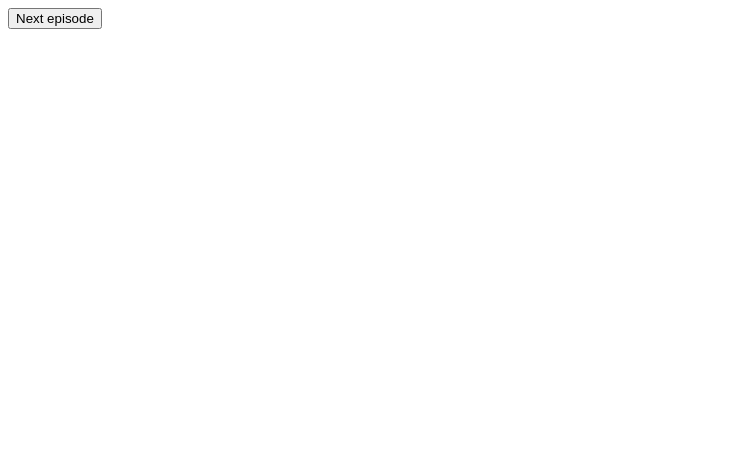
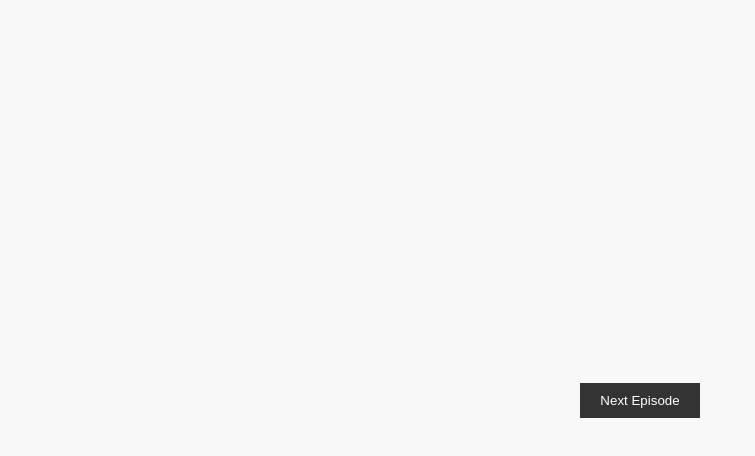
Before and after one commit to Julievogh/exercises, a plain HTML site: page netflix2/netflix.html in a window 1280 px wide. Shown: the whole page, without its empty margins (0-755 px from the left). Drawn offline with Linux system fonts and the light colour scheme.

Commit message:
start på to do efter failed netflix btn

```diff
--- a/netflix2/netflix.css
+++ b/netflix2/netflix.css
@@ -0,0 +1,38 @@
+body {
+  display: flex;
+  justify-content: center;
+  align-items: center;
+  height: 100vh;
+  margin: 0;
+  background-color: #f8f8f8;
+}
+
+.button-container {
+  position: relative;
+}
+#nextButton {
+  background-color: #333; /* initial color */
+  color: white;
+  padding: 10px 20px;
+  border: none;
+  cursor: pointer;
+  position: relative;
+  overflow: hidden;
+}
+
+#nextButton::after {
+  content: "";
+  position: absolute;
+  top: 0;
+  left: 0;
+  width: 0; /* Initially no width */
+  height: 100%;
+  background-color: white; /* color that fills the button */
+  color: rgb(9, 25, 40);
+  transition: width 0.3s ease-in-out; /* Transition width property */
+}
+
+#nextButton:hover::after,
+#nextButton:focus::after {
+  width: 100%; /* When hovered or focused, fill the button */
+}
--- a/netflix2/netflix.html
+++ b/netflix2/netflix.html
@@ -1,16 +1,19 @@
 <!DOCTYPE html>
 <html lang="en">
+
 <head>
     <meta charset="UTF-8">
     <meta name="viewport" content="width=device-width, initial-scale=1.0">
     <title>Document</title>
     <link rel="stylesheet" href="netflix.css">
 </head>
-<body>
 
-    <button>Next episode</button>
+<div class="button-container">
+    <button id="nextButton">Next Episode</button>
 
+</div>
 
-    <script src="netflix.js"></script>
+<script src="netflix.js"></script>
 </body>
+
 </html>
--- a/netflix2/netflix.js
+++ b/netflix2/netflix.js
@@ -0,0 +1,4 @@
+document.getElementById("nextButton").addEventListener("click", function () {
+  // Add your logic here for what happens when the button is clicked
+  console.log("Next episode clicked!");
+});
```
Also changed, not shown: TODO_APP/todo.html (added, +13 -0 lines), TODO_APP/todo.css (added), TODO_APP/todo.js (added).
